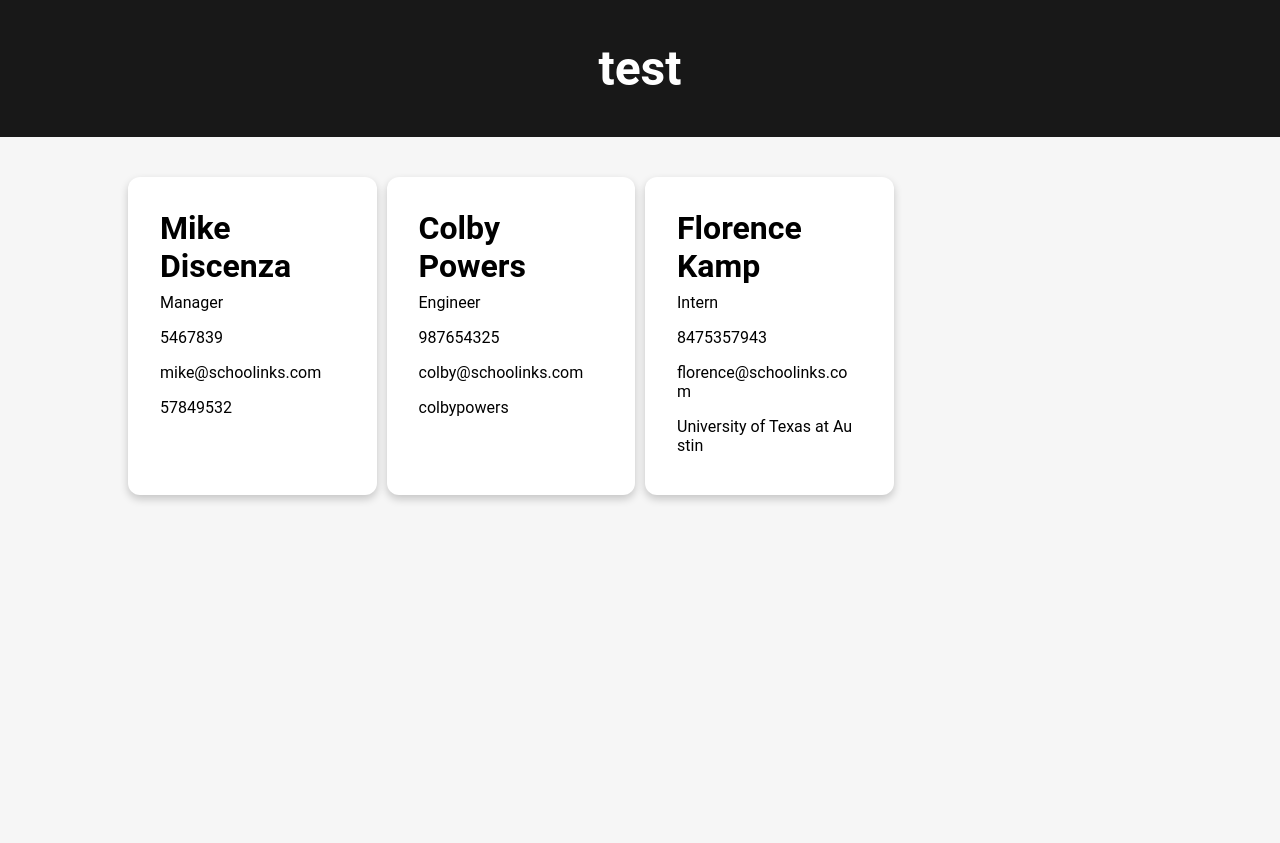
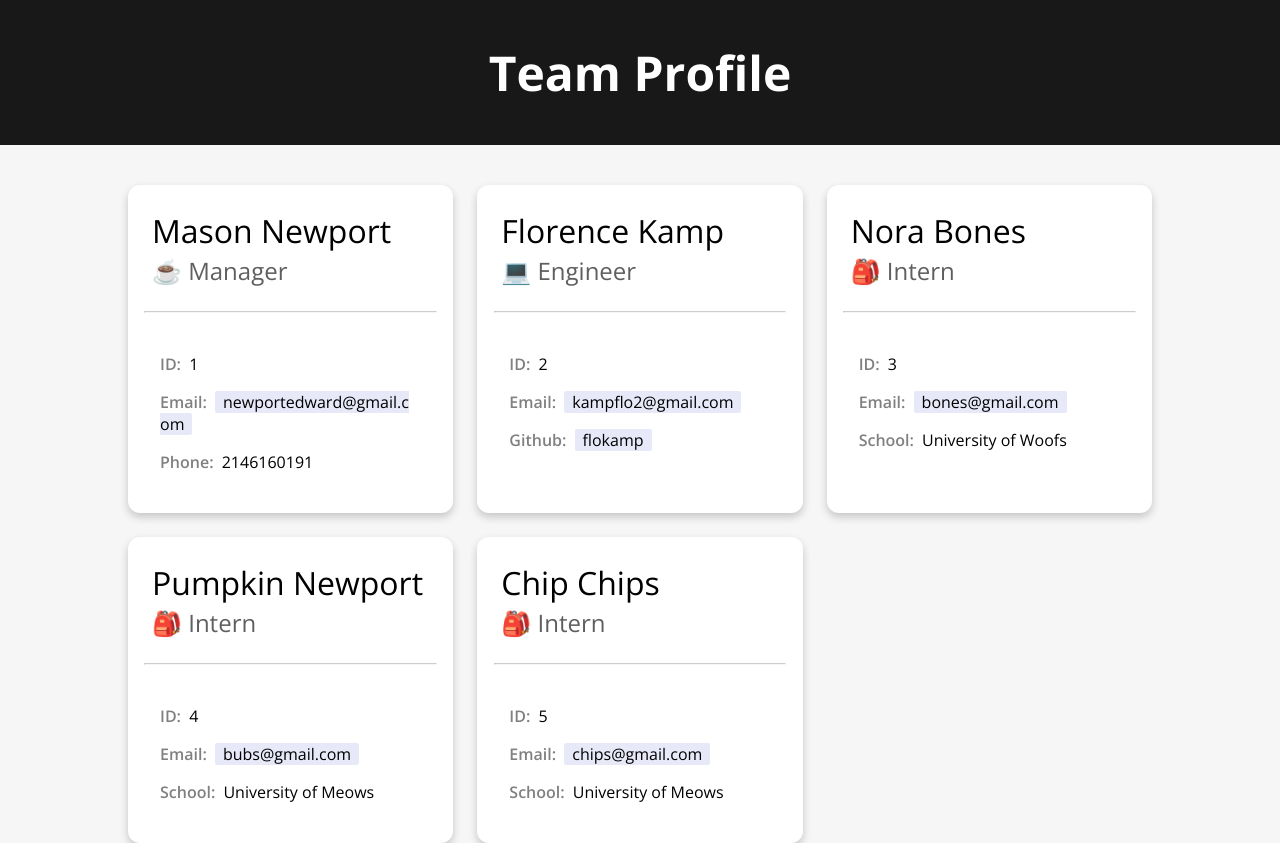
Before and after one commit to flokamp/team-profile-generator, a website: page index.html in a window 1280 px wide. Before the commit the page ends 800 px from the top, so only its background shows below. Drawn offline with nearby package versions, Linux system fonts and the light colour scheme.

Commit message:
all employee data generated to html

```diff
--- a/app.js
+++ b/app.js
@@ -5,26 +5,6 @@ const Engineer = require('./lib/Engineer');
 const Intern = require('./lib/Intern');
 
 let teamArr = [];
-
-// Function to get team name
-function teamName() {
-  inquirer.prompt({
-      type: 'input',
-      name: 'teamname',
-      message: 'What is your team name?',
-      validate: answer => {
-        if (answer) {
-          return true;
-        } else {
-          console.log('Please enter your team name!');
-          return false;
-        }
-      }
-    }).then(data => {
-      let teamProfileName = data.teamname;
-      managerDetails()
-    })
-}
 
 // Function to get manager info
 function managerDetails() {
@@ -255,48 +235,63 @@ function createFile() {
   });
 };
 
+// Function to conditionally display office number
 function displayOfficeNumber(number) {
   return `
-  <p id="number">${number}</p>
+  <p id="number"><span class="label">Phone:</span> ${number}</p>
   `
 }
 
+// Function to conditionally display github link
 function displayGithub(github) {
   return `
-  <p id="github">${github}</p>
+  <p id="github"><span class="label">Github: </span>
+  <a href="https://github.com/${github}">${github}</a>
   `
 }
 
+// Function to conditionally display school
 function displaySchool(school) {
   return `
-  <p id="school">${school}</p>
+  <p id="school"><span class="label">School:</span> ${school}</p>
   `
 }
+
+// Function to generate card for each team member
 function employeeCard(team) {
   return `<div class="employee-card">
+  <div class="card-header">
   <h2 class="name">${team.name}</h2>
   <p id="role">${team.role}</p>
-  <p id="id">${team.id}</p>
-  <p id="email">${team.email}</p>
+  </div>
+  <hr>
+  <div class="card-details">
+  <p id="id"><span class="label">ID:</span> ${team.id}</p>
+  <p id="email"><span class="label">Email: </span><a href="mailto:{team.email}">${team.email}</a>
+  </p>
   ${team.officeNumber ? displayOfficeNumber(team.officeNumber) : ''}
   ${team.school ? displaySchool(team.school) : ''}
   ${team.github ? displayGithub(team.github) : ''}
   </div>
+  </div>
   `
 }
 
+// Function to generate html page
 function generatePage(teamArr) {
   return `<!DOCTYPE html>
   <html lang="en">
   <head>
     <meta charset="UTF-8">
     <meta name="viewport" content="width=device-width, initial-scale=1.0">
+    <link rel="preconnect" href="https://fonts.gstatic.com">
+<link href="https://fonts.googleapis.com/css2?family=Open+Sans:wght@300;400;600;700&display=swap" rel="stylesheet">
     <link rel="stylesheet" href="./assets/css/style.css" />
-    <title>Test</title>
+    <title>Team Profile</title>
   </head>
   <body>
   <header>
-    <h1>test</h1>
+    <h1>Team Profile</h1>
   </header>
   <div class="container">
   ${teamArr.map(employeeCard).join('')}
@@ -305,4 +300,4 @@ function generatePage(teamArr) {
   `
 }
 
-teamName();
+managerDetails()
--- a/assets/css/style.css
+++ b/assets/css/style.css
@@ -6,7 +6,7 @@
 
 body {
 	background-color: #f6f6f6;
-	font-family: Roboto, Arial, sans-serif;
+	font-family: "Open Sans", sans-serif;
 }
 
 header {
@@ -30,8 +30,8 @@ h1 {
 	width: 80%;
 	margin: auto;
 	display: grid;
-	grid-template-columns: repeat(auto-fit, minmax(200px, 1fr));
-	grid-gap: 10px;
+	grid-template-columns: 1fr 1fr 1fr;
+	grid-gap: 24px;
 }
 
 .employee-card {
@@ -41,16 +41,70 @@ h1 {
 	box-shadow: 0 4px 8px 0 rgba(0, 0, 0, 0.2);
 	margin: auto;
 	text-align: left;
-	padding: 32px;
 	border-radius: 12px;
 }
 
+.card-header {
+	color: black;
+	border-radius: 12px 12px 0 0;
+	background-size: cover;
+}
+
+h2 {
+	font-weight: 400;
+	font-size: 5em;
+	padding: 24px 24px 2px 24px;
+}
+
+#role {
+	font-size: 1.5em;
+	color: rgb(95, 95, 95);
+	font-weight: 200;
+	padding: 0 24px 24px 24px;
+}
+
+.label {
+	font-weight: 600;
+	color: gray;
+	padding-right: 4px;
+}
+.card-details {
+	padding: 32px;
+}
+
 p {
+	font-size: 1em;
+	font-weight: 400;
 	padding: 8px 8px 8px 0;
 	word-wrap: break-word;
 	word-break: break-all;
 }
 
+hr {
+	width: 90%;
+	margin: auto;
+	opacity: 50%;
+}
+
 .name {
 	font-size: 2em;
 }
+/* unvisited link */
+a:link {
+	color: black;
+	text-decoration: none;
+	background-color: rgb(231, 233, 248);
+	border-radius: 2px;
+	padding: 0 8px;
+}
+
+/* mouse over link */
+a:hover {
+	color: black;
+	background-color: rgb(200, 205, 240);
+}
+
+a:visited {
+	color: black;
+	background-color: rgb(231, 233, 248);
+}
--- a/index.html
+++ b/index.html
@@ -3,46 +3,101 @@
   <head>
     <meta charset="UTF-8">
     <meta name="viewport" content="width=device-width, initial-scale=1.0">
+    <link rel="preconnect" href="https://fonts.gstatic.com">
+<link href="https://fonts.googleapis.com/css2?family=Open+Sans:wght@300;400;600;700&display=swap" rel="stylesheet">
     <link rel="stylesheet" href="./assets/css/style.css" />
-    <title>Test</title>
+    <title>Team Profile</title>
   </head>
   <body>
   <header>
-    <h1>test</h1>
+    <h1>Team Profile</h1>
   </header>
   <div class="container">
   <div class="employee-card">
-  <h2 class="name">Mike Discenza</h2>
-  <p id="role">Manager</p>
-  <p id="id">5467839</p>
-  <p id="email">mike@schoolinks.com</p>
+  <div class="card-header">
+  <h2 class="name">Mason Newport</h2>
+  <p id="role">&#9749; Manager</p>
+  </div>
+  <hr>
+  <div class="card-details">
+  <p id="id"><span class="label">ID:</span> 1</p>
+  <p id="email"><span class="label">Email: </span><a href="mailto:{team.email}">newportedward@gmail.com</a>
+  </p>
 
-  <p id="number">57849532</p>
+  <p id="number"><span class="label">Phone:</span> 2146160191</p>
 
 
 
   </div>
+  </div>
   <div class="employee-card">
-  <h2 class="name">Colby Powers</h2>
-  <p id="role">Engineer</p>
-  <p id="id">987654325</p>
-  <p id="email">colby@schoolinks.com</p>
+  <div class="card-header">
+  <h2 class="name">Florence Kamp</h2>
+  <p id="role">&#128187; Engineer</p>
+  </div>
+  <hr>
+  <div class="card-details">
+  <p id="id"><span class="label">ID:</span> 2</p>
+  <p id="email"><span class="label">Email: </span><a href="mailto:{team.email}">kampflo2@gmail.com</a>
+  </p>
 
 
 
-  <p id="github">colbypowers</p>
+  <p id="github"><span class="label">Github: </span>
+  <a href="https://github.com/flokamp">flokamp</a>
 
   </div>
+  </div>
   <div class="employee-card">
-  <h2 class="name">Florence Kamp</h2>
-  <p id="role">Intern</p>
-  <p id="id">8475357943</p>
-  <p id="email">florence@schoolinks.com</p>
+  <div class="card-header">
+  <h2 class="name">Nora Bones</h2>
+  <p id="role">&#127890; Intern</p>
+  </div>
+  <hr>
+  <div class="card-details">
+  <p id="id"><span class="label">ID:</span> 3</p>
+  <p id="email"><span class="label">Email: </span><a href="mailto:{team.email}">bones@gmail.com</a>
+  </p>
 
 
-  <p id="school">University of Texas at Austin</p>
+  <p id="school"><span class="label">School:</span> University of Woofs</p>
 
 
+  </div>
+  </div>
+  <div class="employee-card">
+  <div class="card-header">
+  <h2 class="name">Pumpkin Newport</h2>
+  <p id="role">&#127890; Intern</p>
+  </div>
+  <hr>
+  <div class="card-details">
+  <p id="id"><span class="label">ID:</span> 4</p>
+  <p id="email"><span class="label">Email: </span><a href="mailto:{team.email}">bubs@gmail.com</a>
+  </p>
+
+
+  <p id="school"><span class="label">School:</span> University of Meows</p>
+
+
+  </div>
+  </div>
+  <div class="employee-card">
+  <div class="card-header">
+  <h2 class="name">Chip Chips</h2>
+  <p id="role">&#127890; Intern</p>
+  </div>
+  <hr>
+  <div class="card-details">
+  <p id="id"><span class="label">ID:</span> 5</p>
+  <p id="email"><span class="label">Email: </span><a href="mailto:{team.email}">chips@gmail.com</a>
+  </p>
+
+
+  <p id="school"><span class="label">School:</span> University of Meows</p>
+
+
+  </div>
   </div>
 
   <div>
--- a/lib/Engineer.js
+++ b/lib/Engineer.js
@@ -4,7 +4,7 @@ class Engineer extends Employee {
   constructor(name, id, email, github) {
     super(name, id, email);
     this.github = github;
-    this.role = "Engineer";
+    this.role = "&#128187; Engineer";
   }
   getGithub() {
     return this.github;
--- a/lib/Intern.js
+++ b/lib/Intern.js
@@ -4,7 +4,7 @@ class Intern extends Employee {
   constructor(name, id, email, school) {
     super(name, id, email);
     this.school = school;
-    this.role = "Intern";
+    this.role = "&#127890; Intern";
   }
   getSchool() {
     return this.school;
--- a/lib/Manager.js
+++ b/lib/Manager.js
@@ -4,7 +4,7 @@ class Manager extends Employee {
   constructor(name, id, email, officeNumber) {
     super(name, id, email);
     this.officeNumber = officeNumber;
-    this.role = "Manager";
+    this.role = "&#9749; Manager";
   }
   getOfficeNumber() {
     return this.officeNumber;
```
Also changed, not shown: __tests__/Engineer.test.js (+1 -1 lines), __tests__/Intern.test.js (+1 -1 lines), __tests__/Manager.test.js (+1 -1 lines).
